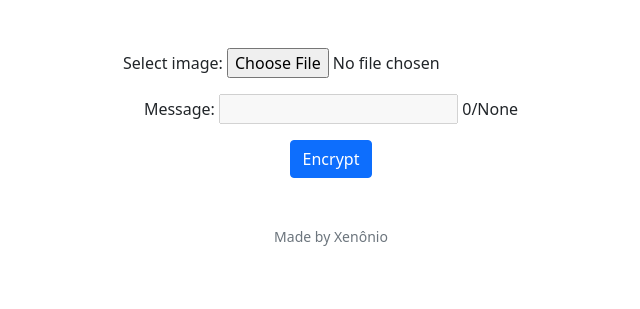
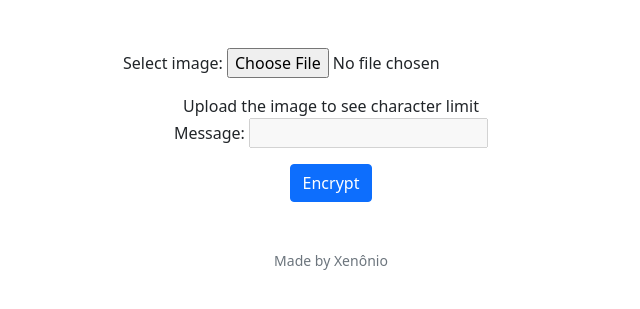
Before and after one commit to Xennonio/steganollamaphy, a Flask app: page /encrypt in a window 1280 px wide. Shown: the part 76-385 px from the top of the page, without its empty margins (309-949 px from the left). Run offline with Flask 3, Linux system fonts and the light colour scheme.

Commit message:
counter hotfix

```diff
--- a/templates/encrypt.html
+++ b/templates/encrypt.html
@@ -10,10 +10,10 @@
             <label for="img">Select image:</label>
             <input type="file" id="img" name="img" accept="image/*">
         </div>
+        <span id="charCount">Upload the image to see character limit</span>
         <div class="mb-3">
             <label for="msg">Message:</label>
-            <input autocomplete="off" type="text" id="msg" name="msg" maxlength="{{ image_size }}" disabled>
-            <span id="charCount">0/{{ image_size }}</span>
+            <input autocomplete="off" type="text" id="msg" name="msg" disabled>
 
             <script>
                 const fileInput = document.getElementById('img');
```
